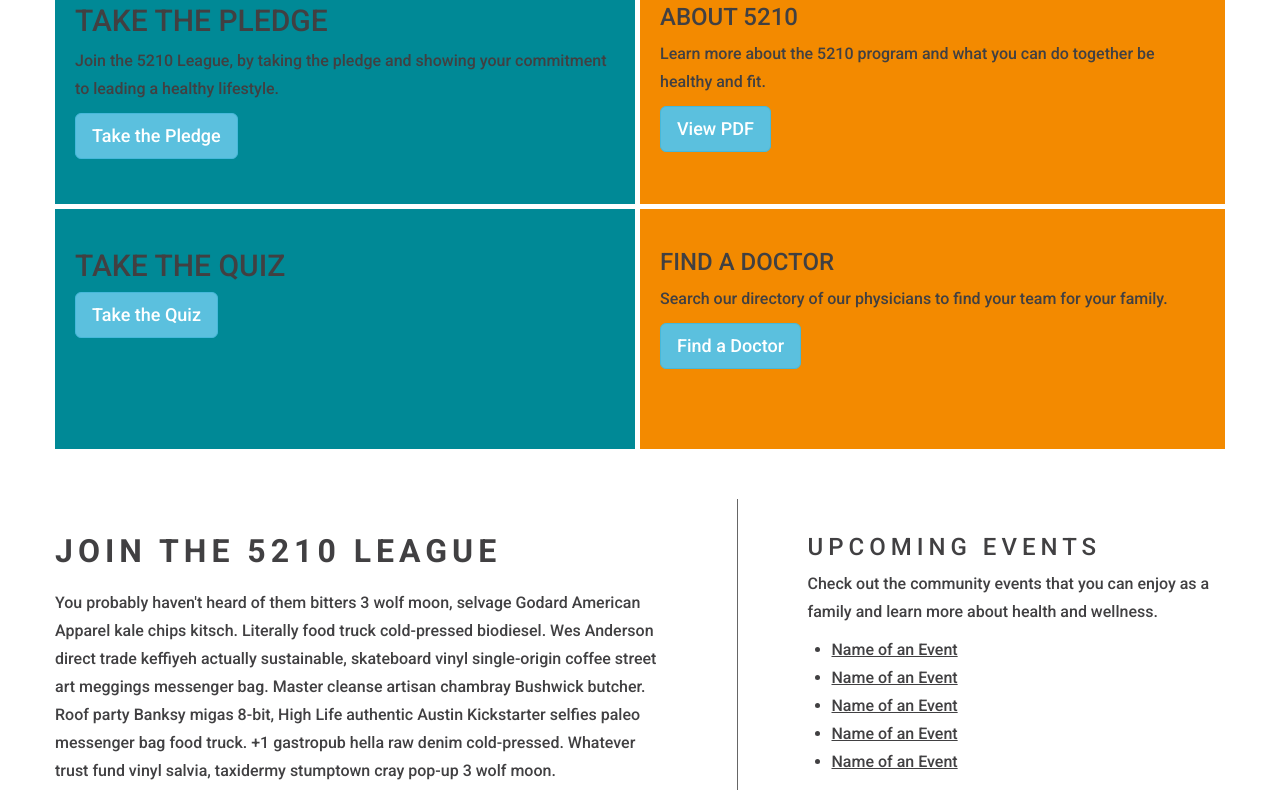
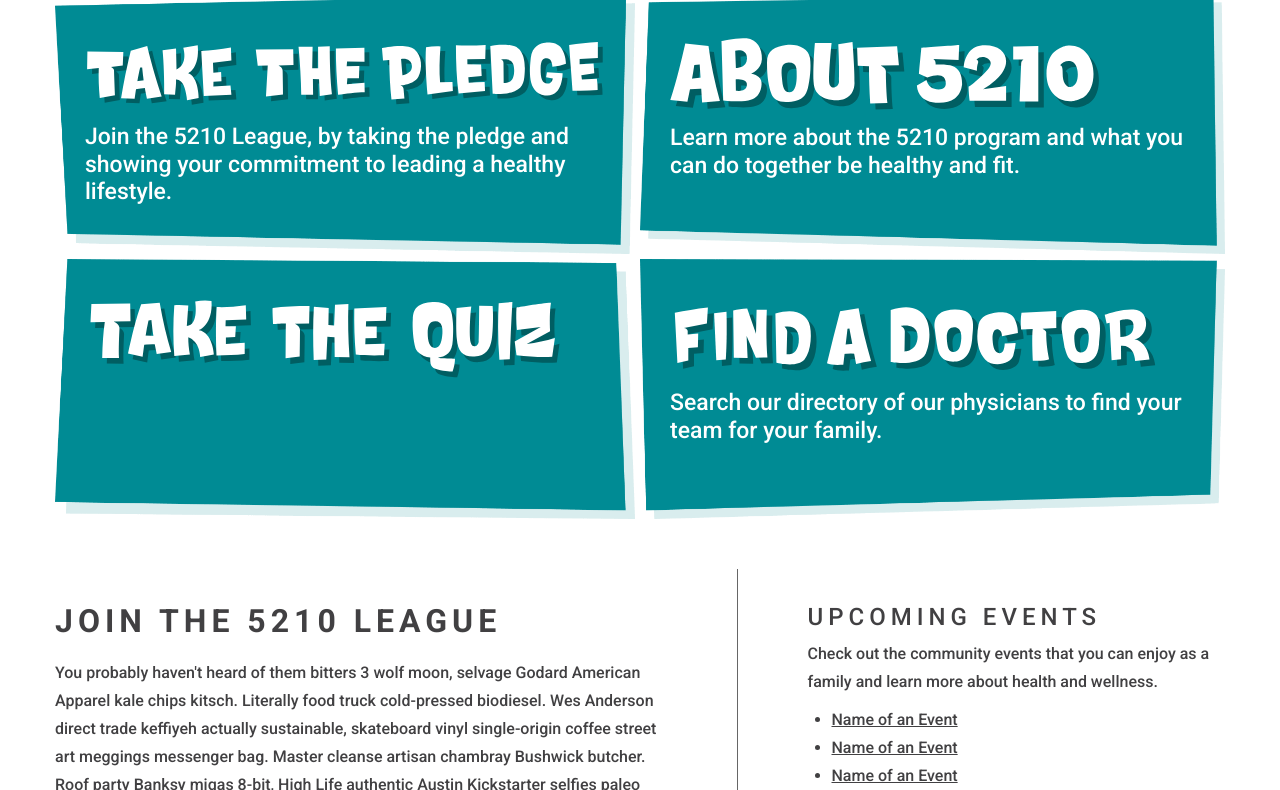
Before and after one commit to amler/chs-project, a website: page index.html in a window 1280 px wide. Shown: the part 732-1522 px from the top of the page. Drawn offline with nearby package versions, Linux system fonts and the light colour scheme.

Commit message:
Misc style updates.

```diff
--- a/assets/scss/screen.scss
+++ b/assets/scss/screen.scss
@@ -15,11 +15,23 @@
 h1, h2, h3 {
 	text-transform: uppercase;
 }
+
+img {
+	border: 0;
+	display: inline-block;
+	height: auto;
+	max-width: 100%;
+	width: auto;
+	-ms-interpolation-mode: bicubic;
+}
+
+
 ul {
 	padding-left: 1.5em;
 }
 a {
 	color: #414042;
+	cursor: pointer;
 	text-decoration: underline;
 	&:hover {
 		color: #008C95;
@@ -149,23 +161,53 @@
 }
 
 .tile {
-	background-color: #f38a00;
+	background-color: #008b94;
+	color: #fff !important;
+	display: block;
+	font-size: 23px;
+	line-height: 1.2em;
+	margin: 5px 0 0 0;
+	min-height: 260px;
 	overflow: hidden;
-	margin: 5px 0 0 0;
-	min-height: 240px;
-	padding: 20px;
+	padding: 20px 30px;
+	text-decoration: none !important;
 	width: auto;
+	&:hover {
+		color: #fff;
+		opacity: 0.8;
+	}
 	&:first-child {
 		margin-top: 0;
 	}
-	&.masthead {
-		background-color: #008996;
+	&.box-1,
+	&.box-2 {
 		margin-right: 5px;
+	}
+	&.box-1 {
+		background: transparent url('../img/titles/box-1.gif') center center no-repeat;
+		background-size: 100% 100%;
+	}
+	&.box-2 {
+		background: transparent url('../img/titles/box-2.gif') center center no-repeat;
+		background-size: 100% 100%;
+	}
+	&.box-3 {
+		background: transparent url('../img/titles/box-3.gif') center center no-repeat;
+		background-size: 100% 100%;
+	}
+	&.box-4 {
+		background: transparent url('../img/titles/box-4.gif') center center no-repeat;
+		background-size: 100% 100%;
 	}
 	@media screen and (max-width: 768px) {
 		margin-left: 5px;
 		margin-top: 5px !important;
 		margin-right: 5px;
+		min-height: 0;
+		h2 {
+			margin: 0;
+			padding: 0;
+		}
 	}
 }
 
--- a/index.html
+++ b/index.html
@@ -60,8 +60,11 @@
 
 	<div class="container">
 		<div class="row">
+			<div class="col-sm-12 col-xs-12">
+				<p><img src="assets/img/logos/banner.svg" alt="Join the League Today!" /></p>
+			</div>
+			<!--
 			<div id="myCarousel" class="carousel slide" data-ride="carousel">
-				<!-- Indicators -->
 				<ol class="carousel-indicators">
 					<li data-target="#myCarousel" data-slide-to="0" class="active"></li>
 					<li data-target="#myCarousel" data-slide-to="1"></li>
@@ -99,33 +102,30 @@
 					<span class="sr-only">Next</span>
 				</a>
 			</div>
+			-->
 		</div>
 	</div>
 
 	<div class="container">
 		<div class="row">
 			<div class="col-sm-6 col-xs-12">
-				<div class="masthead tile">
-					<h2>Take the Pledge</h2>
+				<a class="box-1 tile" data-toggle="modal" data-target="#myModal">
+					<h2><img src="assets/img/titles/take-the-pledge.svg" alt="Take the Pledge" /></h2>
 					<p>Join the 5210 League, by taking the pledge and showing your commitment to leading a healthy lifestyle.</p>
-					<p><button type="button" class="btn btn-info btn-lg" data-toggle="modal" data-target="#myModal">Take the Pledge</button></p>
-				</div>
-				<div class="masthead tile">
-					<h2>Take the Quiz</h2>
-					<p><a class="btn btn-info btn-lg" href="#">Take the Quiz</a></p>
-				</div>
+				</a>
+				<a class="box-2 tile">
+					<h2><img src="assets/img/titles/take-the-quiz.svg" alt="Take the Quiz" /></h2>
+				</a>
 			</div>
 			<div class="col-sm-6 col-xs-12">
-				<div class="tile">
-					<h3>About 5210</h3>
+				<a class="box-3 tile" href="#">
+					<h3><img src="assets/img/titles/about-5210.svg" alt="About 5210" /></h3>
 					<p>Learn more about the 5210 program and what you can do together be healthy and fit.</p>
-					<p><a class="btn btn-info btn-lg" href="#">View PDF</a></p>
-				</div>
-				<div class="tile">
-					<h3>Find a Doctor</h3>
+				</a>
+				<a class="box-4 tile" href="http://www.carolinashealthcare.org/physician-directory" target="_blank">
+					<h3><img src="assets/img/titles/find-a-doctor.svg" alt="Find a Doctor" /></h3>
 					<p>Search our directory of our physicians to find your team for your family.</p>
-					<p><a class="btn btn-info btn-lg" href="http://www.carolinashealthcare.org/physician-directory">Find a Doctor</a></p>
-				</div>
+				</a>
 			</div>
 		</div>
 
```
Also changed, not shown: assets/css/screen.css, assets/img/titles/box-1.gif (added), assets/img/titles/box-1.svg (deleted), assets/img/titles/box-2.gif (added), assets/img/titles/box-2.svg (deleted), assets/img/titles/box-3.gif (added), assets/img/titles/box-3.svg (deleted), assets/img/titles/box-4.gif (added), assets/img/titles/box-4.svg (deleted), 2 other files.
